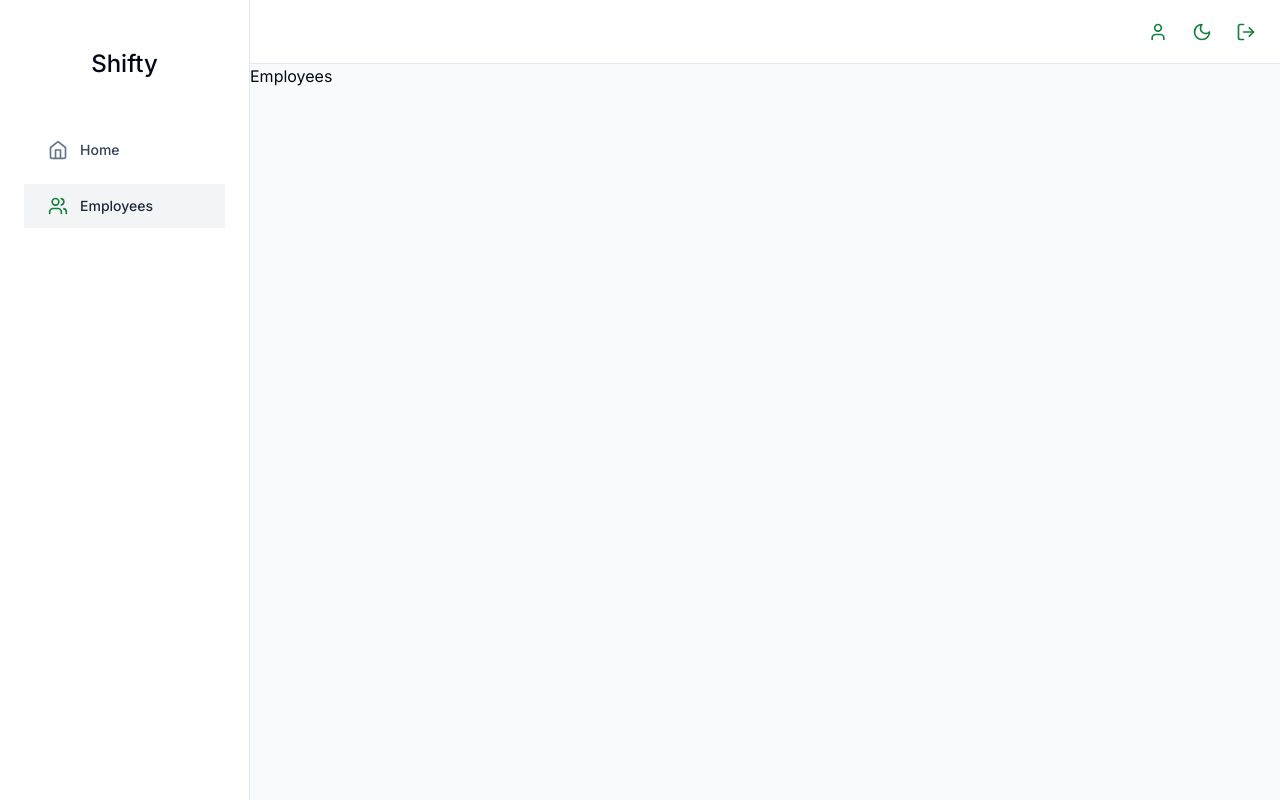
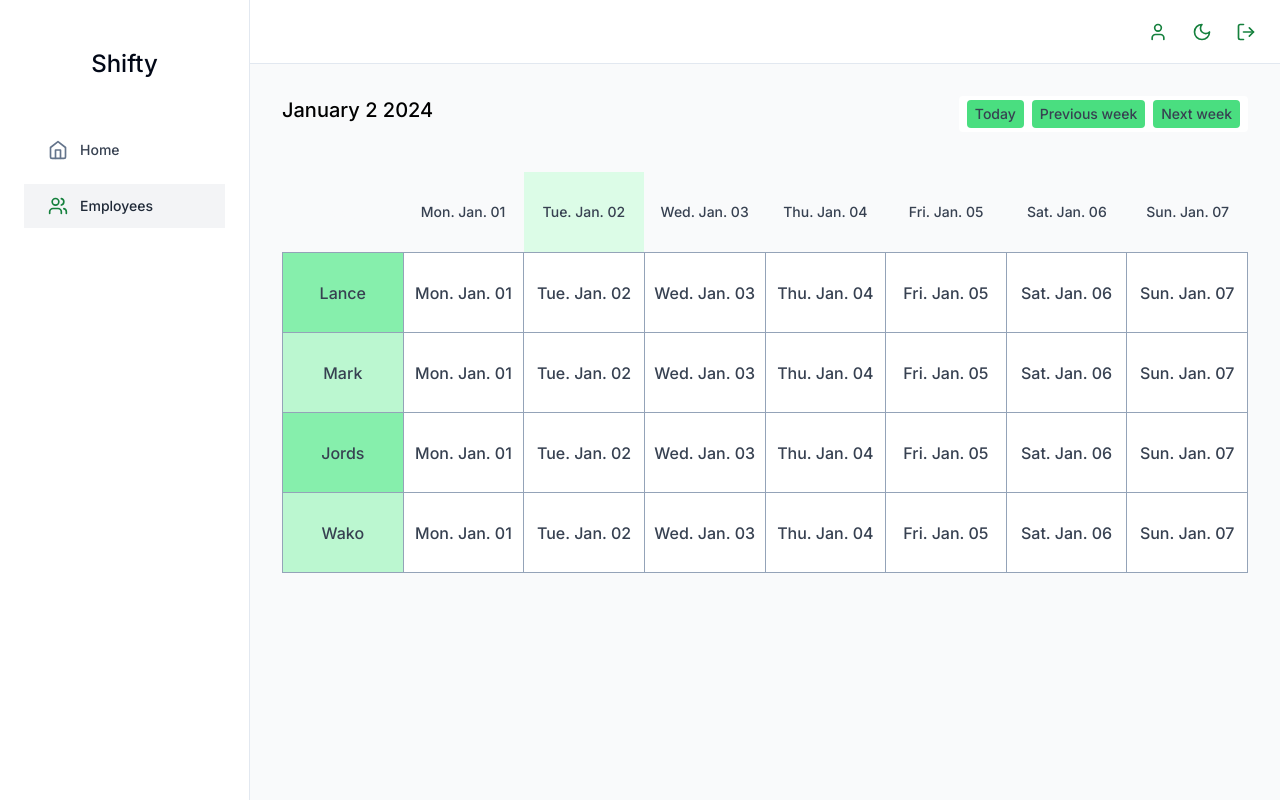
Before and after one commit to lanzmoncis/rota-builder, a Next.js app: page /employees in a window 1280 px wide. Built offline with nearby package versions, Linux system fonts and the light colour scheme.

Commit message:
Split weekly-calendar into multiple components for header and cells

```diff
--- a/app/employees/page.tsx
+++ b/app/employees/page.tsx
@@ -1,5 +1,11 @@
+import WeeklyCalendar from "@/components/weekly-calendar-v1";
+
 const EmployeesPage = () => {
-  return <div>Employees</div>;
+  return (
+    <div>
+      <WeeklyCalendar />
+    </div>
+  );
 };
 
 export default EmployeesPage;
--- /dev/null
+++ b/components/weekly-calendar-cells.tsx
@@ -0,0 +1,74 @@
+import React from "react";
+
+import { startOfWeek, addDays, format } from "date-fns";
+
+import { cn } from "@/lib/utils";
+
+import {
+  ContextMenu,
+  ContextMenuContent,
+  ContextMenuItem,
+  ContextMenuTrigger,
+} from "@/components/ui/context-menu";
+
+type EmployeeProps = {
+  name: string;
+  id: number;
+};
+
+interface WeeklyCalendarCellProps {
+  currentMonth: Date;
+  employees: EmployeeProps[];
+  setOpen: (isOpen: boolean) => void;
+}
+
+const WeeklyCalendarCells = ({
+  currentMonth,
+  employees,
+  setOpen,
+}: WeeklyCalendarCellProps) => {
+  let startDate = startOfWeek(currentMonth, { weekStartsOn: 1 });
+
+  const dateFormat = "EEE. MMM. dd";
+  const shiftDates: JSX.Element[] = [];
+
+  for (let i = 0; i < 7; i++) {
+    const currentDate = addDays(startDate, i);
+    shiftDates.push(
+      <React.Fragment key={i}>
+        <ContextMenu>
+          <ContextMenuTrigger>
+            <div className="h-20 border-r border-b border-slate-400 flex justify-center items-center">
+              {format(currentDate, dateFormat)}
+            </div>
+          </ContextMenuTrigger>
+          <ContextMenuContent>
+            <ContextMenuItem onClick={() => setOpen(true)}>Add</ContextMenuItem>
+            <ContextMenuItem>Edit</ContextMenuItem>
+            <ContextMenuItem>Copy</ContextMenuItem>
+          </ContextMenuContent>
+        </ContextMenu>
+      </React.Fragment>
+    );
+  }
+
+  return (
+    <div className="border-slate-400 border-t border-l bg-white">
+      {employees.map((employee, index) => (
+        <div className="grid grid-cols-8" key={employee.id}>
+          <div
+            className={cn(
+              "h-20 flex justify-center items-center border-r border-b border-slate-400",
+              index % 2 === 0 ? "bg-green-300" : "bg-green-200"
+            )}
+          >
+            {employee.name}
+          </div>
+          {shiftDates}
+        </div>
+      ))}
+    </div>
+  );
+};
+
+export default WeeklyCalendarCells;
--- /dev/null
+++ b/components/weekly-calendar-header.tsx
@@ -0,0 +1,37 @@
+import { cn } from "@/lib/utils";
+import { startOfWeek, addDays, isSameDay, format } from "date-fns";
+
+interface WeeklyCalendarHeaderProps {
+  currentMonth: Date;
+}
+
+const WeeklyCalendarHeader = ({ currentMonth }: WeeklyCalendarHeaderProps) => {
+  let startDate = startOfWeek(currentMonth, { weekStartsOn: 1 });
+
+  const dateFormat = "EEE. MMM. dd";
+  const headerDates = [];
+
+  for (let i = 0; i < 7; i++) {
+    const currentDate = addDays(startDate, i);
+    headerDates.push(
+      <div
+        key={i}
+        className={cn(
+          "text-sm w-full h-full flex items-center justify-center",
+          isSameDay(currentDate, new Date()) ? "bg-green-100" : ""
+        )}
+      >
+        {format(currentDate, dateFormat)}
+      </div>
+    );
+  }
+
+  return (
+    <div className="grid grid-cols-8 justify-items-center items-center h-20">
+      <div className="text-gray-50">hidden</div>
+      {headerDates}
+    </div>
+  );
+};
+
+export default WeeklyCalendarHeader;
--- /dev/null
+++ b/components/weekly-calendar-v1.tsx
@@ -0,0 +1,167 @@
+"use client";
+
+import { useState } from "react";
+import {
+  format,
+  startOfWeek,
+  addDays,
+  isSameDay,
+  getWeek,
+  addWeeks,
+  subWeeks,
+} from "date-fns";
+
+import AddShiftModal from "@/components/add-shift-modal";
+import WeeklyCalendarHeader from "@/components/weekly-calendar-header";
+import WeeklyCalendarCells from "@/components/weekly-calendar-cells";
+
+const WeeklyCalendar = () => {
+  const [currentMonth, setCurrentMonth] = useState(new Date());
+  const [currentWeek, setCurrentWeek] = useState(getWeek(currentMonth));
+  const [open, setOpen] = useState(false);
+  const [loading, setLoading] = useState(false);
+  const [inputDisabled, setInputDisabled] = useState(true);
+
+  const employees = [
+    { name: "Lance", id: 1234 },
+    { name: "Mark", id: 5678 },
+    { name: "Jords", id: 9101 },
+    { name: "Wako", id: 2345 },
+  ];
+
+  const changeWeekHandle = (btnType: "prev" | "next") => {
+    if (btnType === "prev") {
+      setCurrentMonth(subWeeks(currentMonth, 1));
+      setCurrentWeek(getWeek(subWeeks(currentMonth, 1)));
+    }
+    if (btnType === "next") {
+      setCurrentMonth(addWeeks(currentMonth, 1));
+      setCurrentWeek(getWeek(addWeeks(currentMonth, 1)));
+    }
+  };
+
+  const goToToday = () => {
+    setCurrentMonth(new Date());
+    setCurrentWeek(getWeek(new Date()));
+  };
+
+  // const renderHeader = () => {
+  //   let startDate = startOfWeek(currentMonth, { weekStartsOn: 1 });
+
+  //   const dateFormat = "EEE. MMM. dd";
+  //   const days = [];
+
+  //   for (let i = 0; i < 7; i++) {
+  //     const currentDate = addDays(startDate, i);
+  //     days.push(
+  //       <div
+  //         key={i}
+  //         className={cn(
+  //           "text-sm w-full h-full flex items-center justify-center",
+  //           isSameDay(currentDate, new Date()) ? "bg-green-100" : ""
+  //         )}
+  //       >
+  //         {format(currentDate, dateFormat)}
+  //       </div>
+  //     );
+  //   }
+
+  //   return (
+  //     <div className="grid grid-cols-8 justify-items-center items-center h-20">
+  //       <div className="text-gray-50">hidden</div>
+  //       {days}
+  //     </div>
+  //   );
+  // };
+
+  // const renderCells = () => {
+  //   let startDate = startOfWeek(currentMonth, { weekStartsOn: 1 });
+
+  //   const dateFormat = "EEE. MMM. dd";
+  //   const days: JSX.Element[] = [];
+
+  //   for (let i = 0; i < 7; i++) {
+  //     const currentDate = addDays(startDate, i);
+  //     days.push(
+  //       <ContextMenu>
+  //         <ContextMenuTrigger>
+  //           <div className="h-20 border-r border-b border-slate-400 flex justify-center items-center">
+  //             {format(currentDate, dateFormat)}
+  //           </div>
+  //         </ContextMenuTrigger>
+  //         <ContextMenuContent>
+  //           <ContextMenuItem onClick={() => setOpen(true)}>Add</ContextMenuItem>
+  //           <ContextMenuItem>Edit</ContextMenuItem>
+  //           <ContextMenuItem>Copy</ContextMenuItem>
+  //         </ContextMenuContent>
+  //       </ContextMenu>
+  //     );
+  //   }
+
+  //   const cells = employees.map((employee, index) => (
+  //     <div className="grid grid-cols-8" key={employee.id}>
+  //       <div
+  //         className={cn(
+  //           "h-20 flex justify-center items-center border-r border-b border-slate-400",
+  //           index % 2 === 0 ? "bg-green-300" : "bg-green-200"
+  //         )}
+  //       >
+  //         {employee.name}
+  //       </div>
+  //       {days}
+  //     </div>
+  //   ));
+
+  //   return (
+  //     <div className="border-slate-400 border-t border-l bg-white">{cells}</div>
+  //   );
+  // };
+
+  return (
+    <>
+      <AddShiftModal
+        isOpen={open}
+        onClose={() => setOpen(false)}
+        onSave={() => {}}
+        loading={loading}
+      />
+      <div className="p-8 font-medium text-gray-700">
+        <div className="flex justify-between">
+          <div className="text-xl text-black">
+            {format(new Date(), "MMMM d yyyy")}
+          </div>
+          <div className="flex gap-2 mb-10 text-sm bg-white py-1 px-2 rounded-sm">
+            {/* Change design? */}
+            <button
+              onClick={goToToday}
+              // should be dynamic and corresponds with the today time
+              className="bg-green-400 hover:bg-green-500 duration-200 py-1 px-2 rounded-sm"
+            >
+              Today
+            </button>
+            <button
+              onClick={() => changeWeekHandle("prev")}
+              className="bg-green-400 hover:bg-green-500 py-1 px-2 rounded-sm duration-200"
+            >
+              Previous week
+            </button>
+            <button
+              onClick={() => changeWeekHandle("next")}
+              className="bg-green-400 hover:bg-green-500 py-1 px-2 rounded-sm duration-200"
+            >
+              Next week
+            </button>
+          </div>
+        </div>
+        <WeeklyCalendarHeader currentMonth={currentMonth} />
+        <WeeklyCalendarCells
+          currentMonth={currentMonth}
+          employees={employees}
+          setOpen={setOpen}
+        />
+      </div>
+    </>
+  );
+};
+
+export default WeeklyCalendar;
--- a/components/weekly-calendar.tsx
+++ b/components/weekly-calendar.tsx
@@ -14,12 +14,19 @@ import {
 import { cn } from "@/lib/utils";
 
 import AddShiftModal from "@/components/add-shift-modal";
+import {
+  ContextMenu,
+  ContextMenuContent,
+  ContextMenuItem,
+  ContextMenuTrigger,
+} from "@/components/ui/context-menu";
 
 const Calendar = () => {
   const [currentMonth, setCurrentMonth] = useState(new Date());
   const [currentWeek, setCurrentWeek] = useState(getWeek(currentMonth));
   const [open, setOpen] = useState(false);
   const [loading, setLoading] = useState(false);
+  const [inputDisabled, setInputDisabled] = useState(true);
 
   const employees = [
     { name: "Lance", id: 1234 },
@@ -123,11 +130,18 @@ const Calendar = () => {
                   {employee.name}
                 </div>
                 {[...Array(7)].map((_, index) => (
-                  <div
-                    key={index}
-                    className="h-20 border-r border-b border-slate-400 flex justify-center items-center"
-                    onClick={() => setOpen(true)}
-                  ></div>
+                  <ContextMenu key={index}>
+                    <ContextMenuTrigger>
+                      <div className="h-20 border-r border-b border-slate-400 flex justify-center items-center"></div>
+                    </ContextMenuTrigger>
+                    <ContextMenuContent>
+                      <ContextMenuItem onClick={() => setOpen(true)}>
+                        Add
+                      </ContextMenuItem>
+                      <ContextMenuItem>Edit</ContextMenuItem>
+                      <ContextMenuItem>Copy</ContextMenuItem>
+                    </ContextMenuContent>
+                  </ContextMenu>
                 ))}
               </div>
             </React.Fragment>
```
